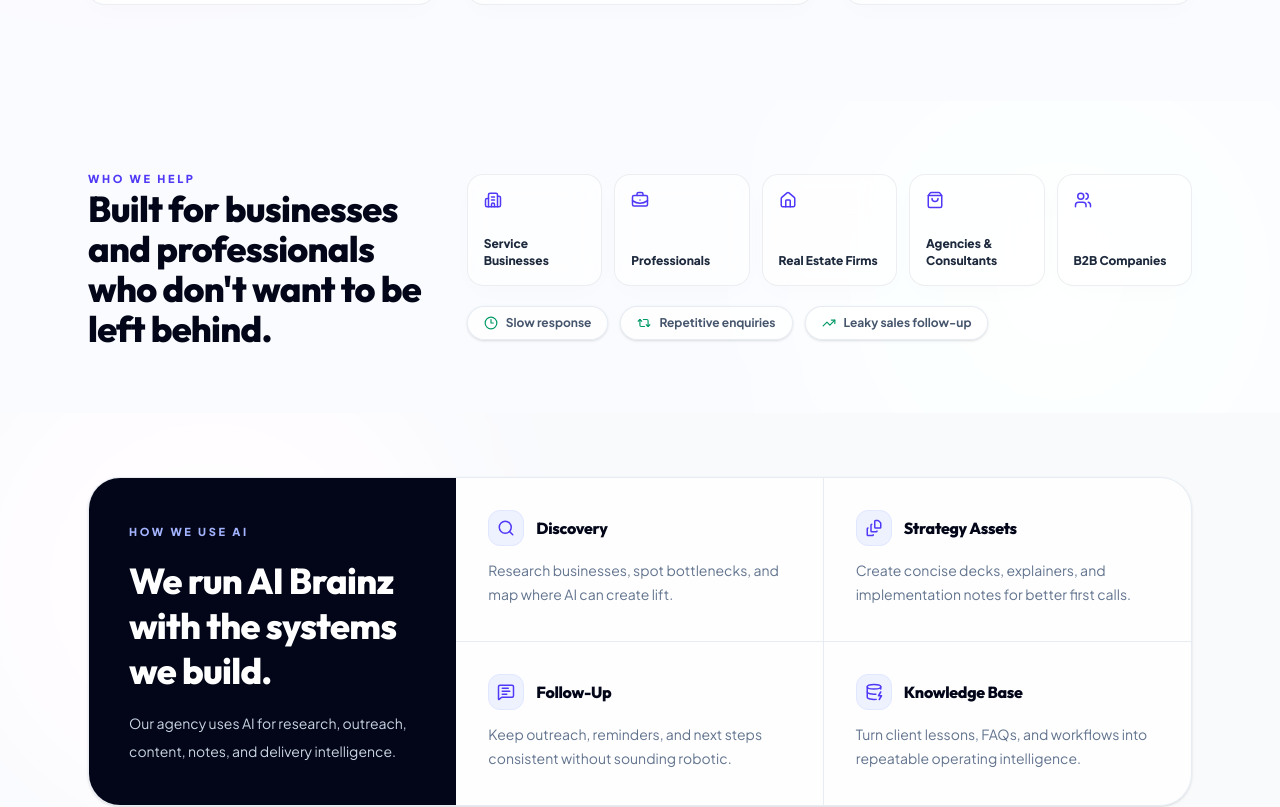
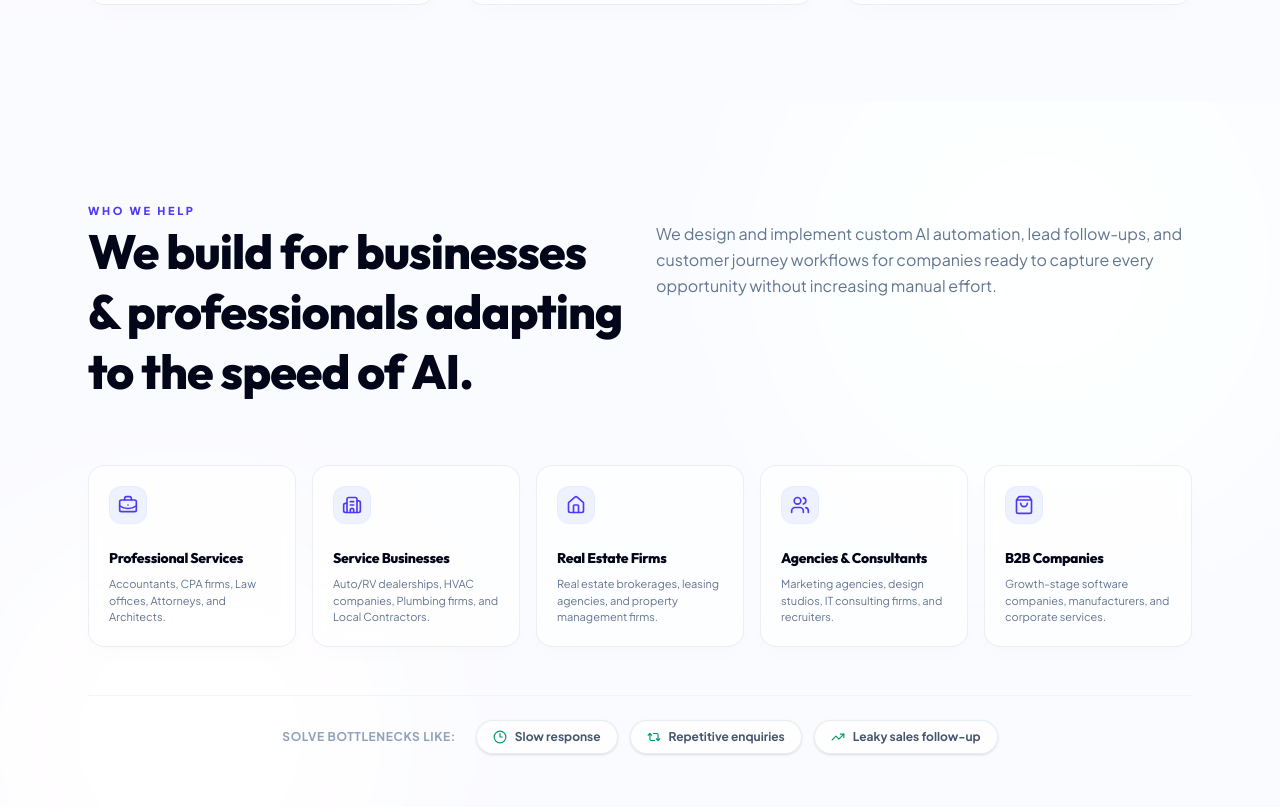
Before and after one commit to princegbabuwo/ai-brainz-website, a Next.js app: page / in a window 1280 px wide. Shown: the part 1130-1937 px from the top of the page. Built offline with nearby package versions, Linux system fonts and the light colour scheme.

Commit message:
Update Who We Help heading copy and audience cards list with detailed target examples

```diff
--- a/src/components/WhoWeHelp.jsx
+++ b/src/components/WhoWeHelp.jsx
@@ -3,11 +3,31 @@
 import { Building2, BriefcaseBusiness, Home, ShoppingBag, Users, Repeat2, Clock3, TrendingUp } from 'lucide-react';
 
 const AUDIENCES = [
-  { icon: Building2, label: 'Service Businesses' },
-  { icon: BriefcaseBusiness, label: 'Professionals' },
-  { icon: Home, label: 'Real Estate Firms' },
-  { icon: ShoppingBag, label: 'Agencies & Consultants' },
-  { icon: Users, label: 'B2B Companies' }
+  {
+    icon: BriefcaseBusiness,
+    label: 'Professional Services',
+    examples: 'Accountants, CPA firms, Law offices, Attorneys, and Architects.'
+  },
+  {
+    icon: Building2,
+    label: 'Service Businesses',
+    examples: 'Auto/RV dealerships, HVAC companies, Plumbing firms, and Local Contractors.'
+  },
+  {
+    icon: Home,
+    label: 'Real Estate Firms',
+    examples: 'Real estate brokerages, leasing agencies, and property management firms.'
+  },
+  {
+    icon: Users,
+    label: 'Agencies & Consultants',
+    examples: 'Marketing agencies, design studios, IT consulting firms, and recruiters.'
+  },
+  {
+    icon: ShoppingBag,
+    label: 'B2B Companies',
+    examples: 'Growth-stage software companies, manufacturers, and corporate services.'
+  }
 ];
 
 const SIGNALS = [
@@ -18,36 +38,56 @@
 
 export default function WhoWeHelp() {
   return (
-    <section id="who-we-help" className="py-16 relative bg-[#fafbfe] overflow-hidden">
-      <div className="ambient-glow glow-blue w-[360px] h-[360px] top-0 right-10"></div>
+    <section id="who-we-help" className="py-24 relative bg-[#fafbfe] overflow-hidden">
+      {/* Background ambient blurs */}
+      <div className="ambient-glow glow-blue w-[400px] h-[400px] -top-10 right-10"></div>
+      <div className="ambient-glow glow-purple w-[300px] h-[300px] -bottom-10 left-10"></div>
 
       <div className="max-w-6xl mx-auto px-6 relative z-10">
-        <div className="grid grid-cols-1 lg:grid-cols-12 gap-8 items-center">
-          <div className="lg:col-span-4 space-y-3">
+        {/* Header Block */}
+        <div className="grid grid-cols-1 lg:grid-cols-12 gap-8 items-start mb-16">
+          <div className="lg:col-span-6 space-y-4">
             <span className="text-[11px] font-extrabold uppercase tracking-[0.24em] text-indigo-600">
               Who We Help
             </span>
-            <h2 className="text-3xl sm:text-4xl font-extrabold text-slate-950 font-display">
-              Built for businesses and professionals who don&apos;t want to be left behind.
+            <h2 className="text-3xl sm:text-4xl md:text-5xl font-extrabold text-slate-950 font-display leading-tight">
+              We build for businesses & professionals adapting to the speed of AI.
             </h2>
           </div>
+          <div className="lg:col-span-6 lg:pt-6">
+            <p className="text-sm sm:text-base text-slate-500 leading-relaxed max-w-xl">
+              We design and implement custom AI automation, lead follow-ups, and customer journey workflows for companies ready to capture every opportunity without increasing manual effort.
+            </p>
+          </div>
+        </div>
 
-          <div className="lg:col-span-8 space-y-5">
-            <div className="grid grid-cols-2 md:grid-cols-5 gap-3">
+        {/* Audience Grid */}
+        <div className="grid grid-cols-1 sm:grid-cols-2 lg:grid-cols-5 gap-4 mb-12">
           {AUDIENCES.map((item) => {
             const Icon = item.icon;
             return (
-                  <div key={item.label} className="premium-card premium-card-hover rounded-2xl p-4 min-h-[112px] flex flex-col justify-between">
-                    <Icon size={18} className="text-indigo-600" />
-                    <span className="text-xs font-extrabold text-slate-800 leading-snug">
+              <div key={item.label} className="premium-card premium-card-hover rounded-2xl p-5 flex flex-col justify-between space-y-6">
+                <div className="p-2 rounded-xl bg-indigo-50 text-indigo-600 border border-indigo-100/50 w-fit">
+                  <Icon size={20} />
+                </div>
+                <div className="space-y-2">
+                  <h3 className="text-sm font-extrabold text-slate-950 font-display">
                     {item.label}
-                    </span>
+                  </h3>
+                  <p className="text-[11px] text-slate-500 leading-normal">
+                    {item.examples}
+                  </p>
+                </div>
               </div>
             );
           })}
         </div>
 
-            <div className="flex flex-wrap gap-3">
+        {/* Bottleneck signals list */}
+        <div className="flex flex-wrap items-center justify-center gap-3 pt-6 border-t border-slate-100">
+          <span className="text-xs font-bold text-slate-400 uppercase tracking-wider mr-2">
+            Solve bottlenecks like:
+          </span>
           {SIGNALS.map((item) => {
             const Icon = item.icon;
             return (
@@ -59,8 +99,6 @@
           })}
         </div>
       </div>
-        </div>
-      </div>
     </section>
   );
 }
```
Lines whose indentation alone changed are shown as unchanged.
